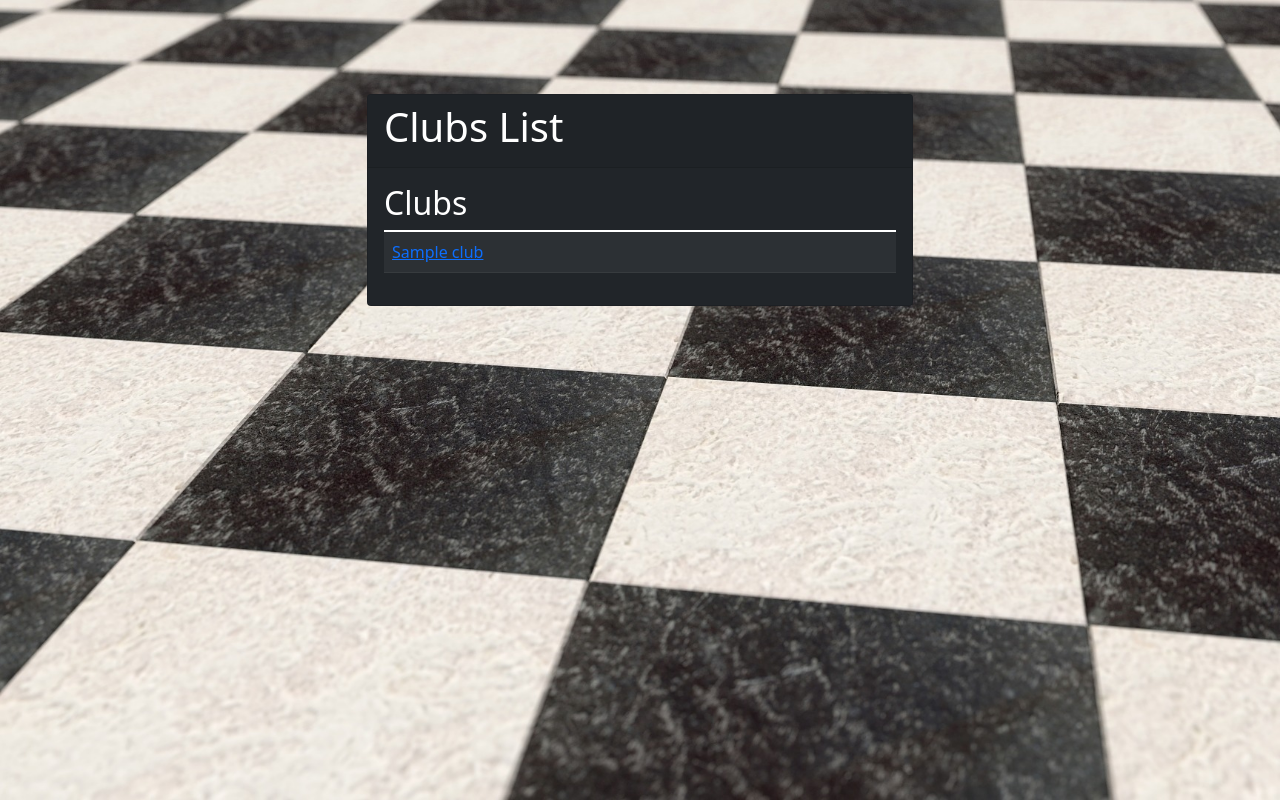
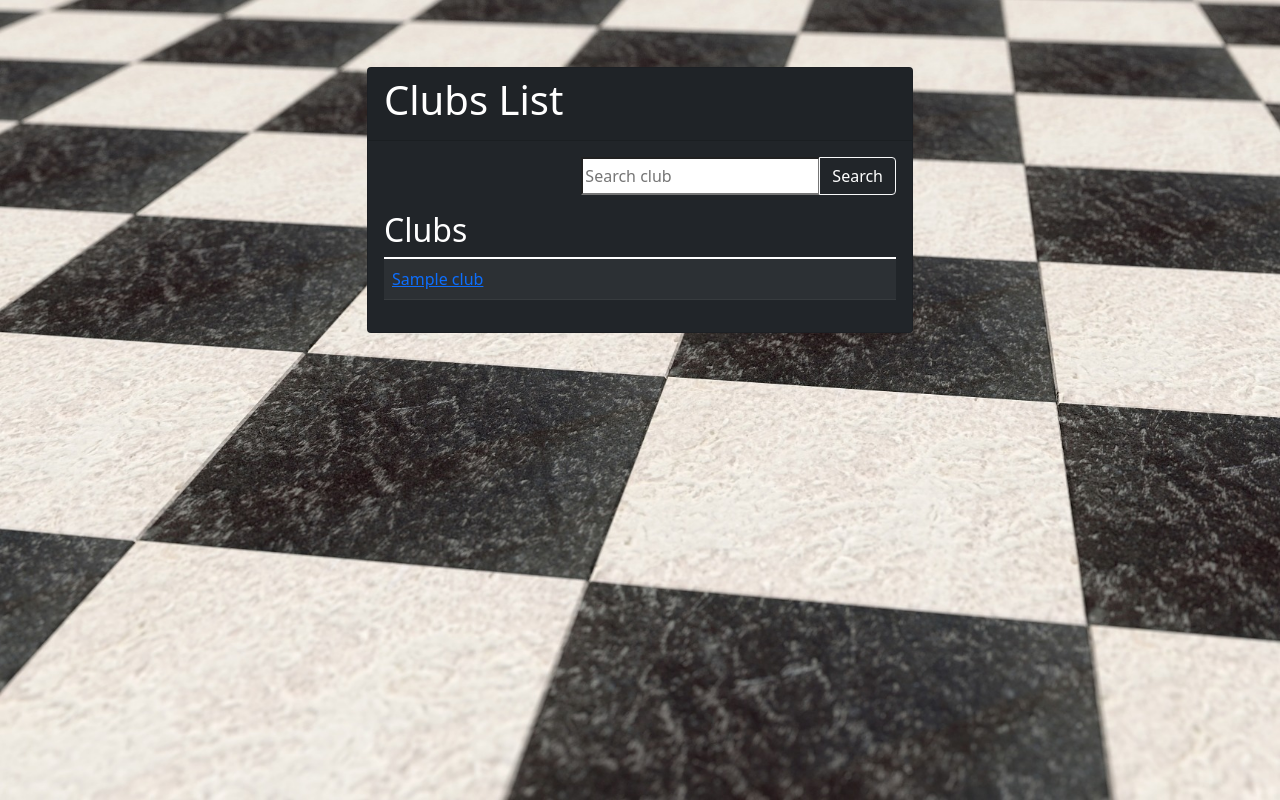
Before and after one commit to McFadden-S/ChessClubManagementSystem, a Django app: template clubs/templates/clubs_list.html in a window 1280 px wide. Shown: the part 56-856 px from the top of the page. Run offline with Django 3.2, Linux system fonts and the light colour scheme; the template is opened without the code that fills it: most values are stand-ins (such as "Sample title", 1, 10 or a date in 2020); some libraries are stand-ins or nearby versions.

Commit message:
Add search to the clubs list

```diff
--- a/clubs/helpers.py
+++ b/clubs/helpers.py
@@ -12,6 +12,11 @@ def get_all_users_except_applicants():
 def get_all_clubs():
     clubs = Club.objects.values_list('name', flat=True)
     return clubs
+
+def get_clubs_search(searched_letters):
+    searched_clubs = (Club.objects
+        .filter(name__icontains = searched_letters))
+    return get_all_clubs().filter(id__in=searched_clubs)
 
 def get_applicants():
     return get_users('AP')
--- a/clubs/templates/clubs_list.html
+++ b/clubs/templates/clubs_list.html
@@ -7,7 +7,18 @@
 
 <div class="card-body">
 
-
+  <div class="row justify-content-end">
+    <div class="col"></div>
+    <div class="col-auto">
+      <form action="{% url 'clubs_list' %}" method="post">
+        {% csrf_token %}
+        <div class="input-group mb-3">
+          <input type="search" placeholder="Search club" name="searched_letters">
+          <button type="submit" name ="search_btn" class="btn btn-outline-light text-white">Search</button>
+        </div>
+      </form>
+    </div>
+  </div>
 
   <div class="row">
     <div class="col-12">
```
Also changed, not shown: clubs/views.py (+7 -0 lines).
